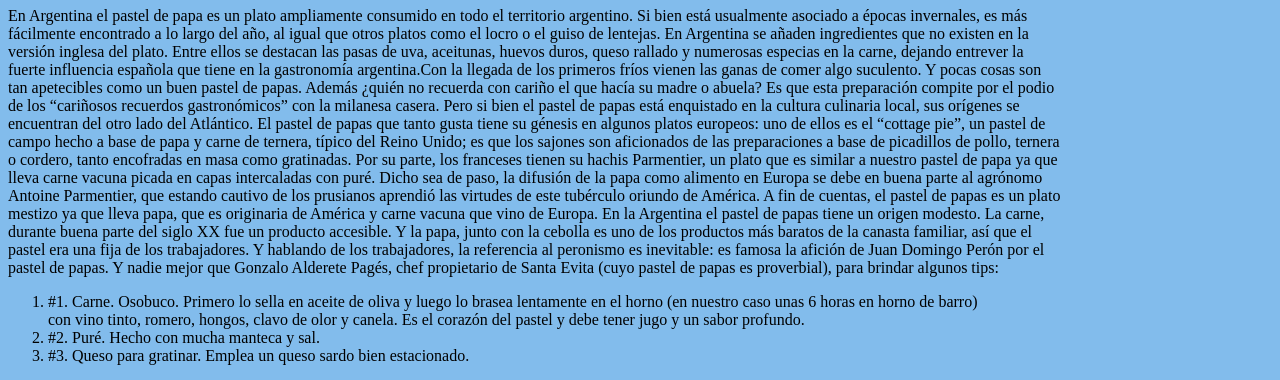
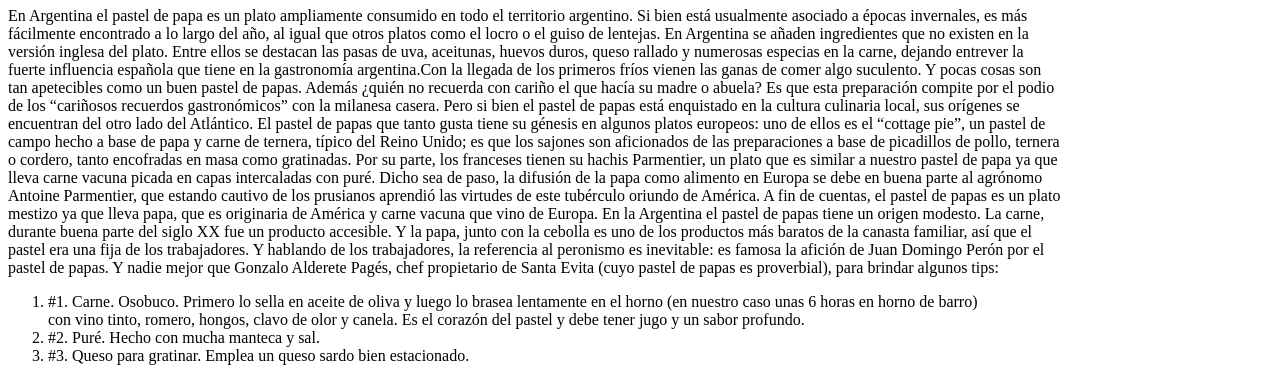
Before and after one commit to Graftsv7/Turecetario, a plain HTML site: page index.html in a window 1280 px wide. Shown: the part 73-453 px from the top of the page. Drawn offline with Linux system fonts and the light colour scheme.

Commit message:
Update estilos.css

```diff
--- a/estilos.css
+++ b/estilos.css
@@ -1,5 +1,5 @@
 *{
-background-color: rgb(130, 188, 236);
+background-color: white;
 }
 *{
     padding-right: 70px;
```
